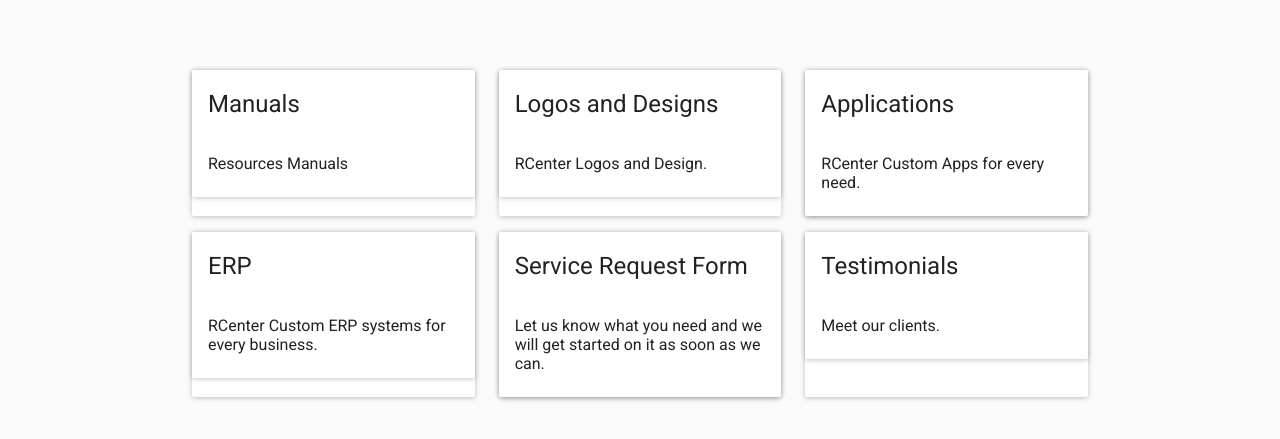
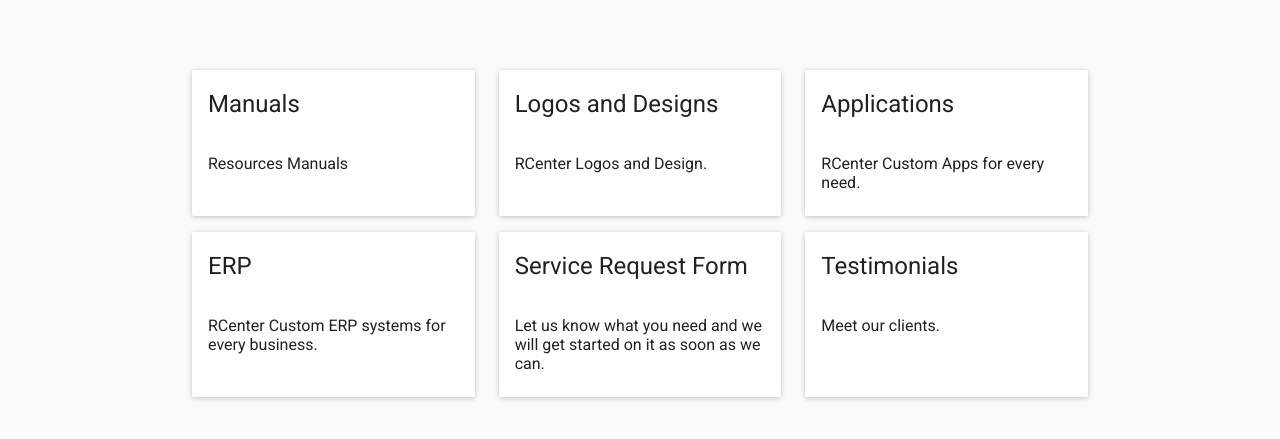
Before and after one commit to MAshrafM/react_center, a React (Create React App) app: page / in a window 1280 px wide. Shown: the part 191-630 px from the top of the page. Built offline with nearby package versions, Linux system fonts and the light colour scheme; what react-tap-event-plugin would draw is missing.

Commit message:
link generic cards

```diff
--- a/src/components/GenericCard.js
+++ b/src/components/GenericCard.js
@@ -1,5 +1,7 @@
 import React, { Component } from 'react'
 import Paper from 'material-ui/Paper'
+import { Link } from 'react-router-dom'
+
 import {
   Card,
   CardHeader,
@@ -37,16 +39,12 @@
       actions,
       children,
       classes,
-      hoverable
+      hoverable,
+      link
     } = this.props
 
-    return (
-      <Paper
-        zDepth={this.state.depth}
-        onMouseOver={hoverable && this.onMouseOver}
-        onMouseOut={hoverable && this.onMouseOut}
-      >
-        <Card className={classes}>
+    const CardContent = (
+      <Card className={classes} style={{ boxShadow: 'none' }}>
         {(headerTitle || headerAvatar) && (
           <CardHeader
             title={headerTitle}
@@ -65,6 +63,21 @@
           <CardActions className="card-actions">{actions} </CardActions>
         )}
       </Card>
+    )
+    return (
+      <Paper
+        zDepth={this.state.depth}
+        onMouseOver={hoverable && this.onMouseOver}
+        onMouseOut={hoverable && this.onMouseOut}
+      >
+        {link ? (
+          <Link to={link} isExact="true">
+            {' '}
+            {CardContent}{' '}
+          </Link>
+        ) : (
+          CardContent
+        )}
       </Paper>
     )
   }
```
Lines whose indentation alone changed are shown as unchanged.
